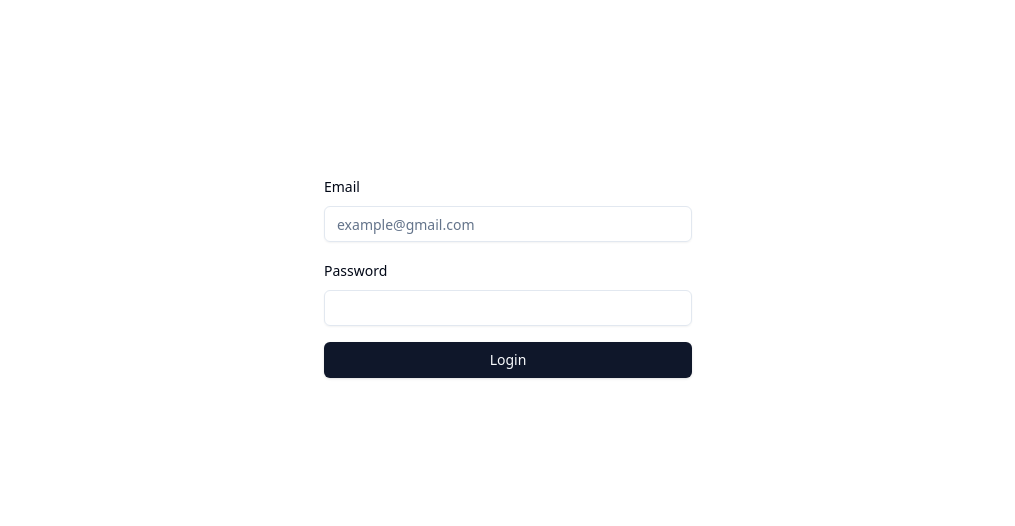
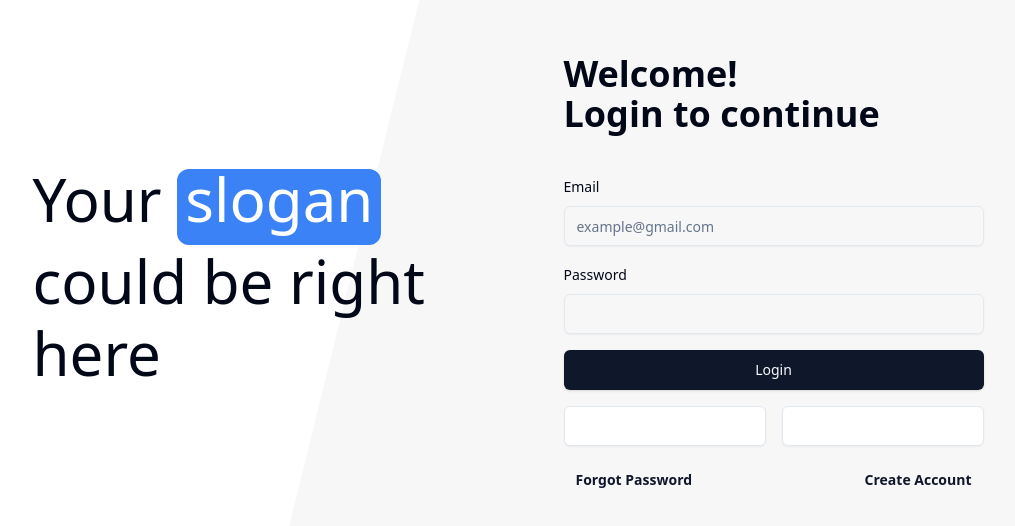
Before and after one commit to pticasolovey20/finance_dashboard, a Next.js app: page /auth/login in a window 1280 px wide. Shown: the part 124-650 px from the top of the page, without its empty margins (132-1147 px from the left). Built offline with nearby package versions, Linux system fonts and the light colour scheme.

Commit message:
updated design og auth pages with forms, fields and schemas

```diff
--- a/app/auth/layout.tsx
+++ b/app/auth/layout.tsx
@@ -1,4 +1,7 @@
 import { ReactNode } from "react";
+import { cn } from "@/lib/utils";
+
+import AuthPageDecoration from "@/components/AuthDecoration";
 
 interface IAuthLayoutProps {
   children: ReactNode;
@@ -6,8 +9,24 @@ interface IAuthLayoutProps {
 
 const AuthLayout = ({ children }: IAuthLayoutProps) => {
   return (
-    <main className="min-h-screen h-full flex items-center justify-center">
-      {children}
+    <main
+      className={cn(
+        "min-h-screen h-full relative",
+        "flex items-center justify-center overflow-hidden"
+      )}
+    >
+      <div
+        className={cn(
+          "absolute top-0 right-0 w-[70%] h-full",
+          "bg-[#f7f7f7] z-0 pointer-events-none",
+          "origin-bottom -skew-x-[13.9deg]"
+        )}
+      />
+
+      <div className="w-full h-full flex justify-center">
+        <AuthPageDecoration />
+        {children}
+      </div>
     </main>
   );
 };
--- a/app/auth/login/page.tsx
+++ b/app/auth/login/page.tsx
@@ -1,7 +1,20 @@
 import LoginForm from "@/components/forms/LoginForm";
+import ProvidersWrapper from "@/components/ProvidersWrapper";
+import ActionsWrapper from "@/components/ActionsWrapper";
 
 const LoginPage = () => {
-  return <LoginForm />;
+  return (
+    <div className="max-w-[420px] w-full flex flex-col justify-center z-10">
+      <h4 className="text-2xl md:text-4xl font-semibold mb-10">
+        Welcome! <br />
+        Login to continue
+      </h4>
+
+      <LoginForm />
+      <ProvidersWrapper />
+      <ActionsWrapper />
+    </div>
+  );
 };
 
 export default LoginPage;
--- a/app/auth/register/page.tsx
+++ b/app/auth/register/page.tsx
@@ -1,7 +1,12 @@
 import RegisterForm from "@/components/forms/RegisterForm";
 
 const RegisterPage = () => {
-  return <RegisterForm />;
+  return (
+    <div className="max-w-[420px] w-full flex flex-col justify-center z-10">
+      <h4 className="text-2xl md:text-4xl font-semibold mb-10">Register</h4>
+      <RegisterForm />
+    </div>
+  );
 };
 
 export default RegisterPage;
--- /dev/null
+++ b/components/ActionsWrapper.tsx
@@ -0,0 +1,24 @@
+import Link from "next/link";
+import { Button } from "@/components/ui/button";
+
+const ActionsWrapper = () => {
+  return (
+    <div className="flex justify-between">
+      <Button
+        variant="link"
+        className="min-w-[64px] py-2 px-3 font-semibold capitalize"
+      >
+        <Link href="#">Forgot Password</Link>
+      </Button>
+
+      <Button
+        variant="link"
+        className="min-w-[64px] py-2 px-3 font-semibold capitalize"
+      >
+        <Link href="/auth/register">Create Account</Link>
+      </Button>
+    </div>
+  );
+};
+
+export default ActionsWrapper;
--- /dev/null
+++ b/components/AuthDecoration.tsx
@@ -0,0 +1,19 @@
+import React, { lazy, Suspense } from "react";
+import dynamic from "next/dynamic";
+
+const Logo = dynamic(() => import("@/components/Logo"), { ssr: false });
+const Slogan = lazy(() => import("@/components/Slogan"));
+
+const AuthPageDecoration = () => {
+  return (
+    <div className="max-w-[479px] w-full hidden sm:flex flex-col justify-center mr-[52px] z-10">
+      <Logo />
+
+      <Suspense fallback={null}>
+        <Slogan />
+      </Suspense>
+    </div>
+  );
+};
+
+export default AuthPageDecoration;
--- /dev/null
+++ b/components/Logo.tsx
@@ -0,0 +1,16 @@
+import React from "react";
+import Image from "next/image";
+
+const Logo = () => {
+  const logo = null;
+
+  return (
+    logo && (
+      <div className="w-full h-[50px] relative overflow-hidden">
+        <Image loading="lazy" src={logo} alt="logo" height={50} />
+      </div>
+    )
+  );
+};
+
+export default Logo;
--- /dev/null
+++ b/components/ProvidersWrapper.tsx
@@ -0,0 +1,12 @@
+import { Button } from "@/components/ui/button";
+
+const ProvidersWrapper = () => {
+  return (
+    <div className="flex gap-4 my-4">
+      <Button variant="outline" className="w-full h-10"></Button>
+      <Button variant="outline" className="w-full h-10"></Button>
+    </div>
+  );
+};
+
+export default ProvidersWrapper;
--- /dev/null
+++ b/components/Slogan.tsx
@@ -0,0 +1,16 @@
+const Slogan = () => {
+  return (
+    <p className="font-medium text-5xl md:text-6xl !leading-[4.5rem] my-10">
+      Your&nbsp;
+      <span className="inline-block text-white text-5xl md:text-6xl rounded-xl px-2 pb-4 bg-blue-500">
+        slogan
+      </span>
+      <br />
+      could be right
+      <br />
+      here
+    </p>
+  );
+};
+
+export default Slogan;
--- a/components/forms/LoginForm.tsx
+++ b/components/forms/LoginForm.tsx
@@ -42,10 +42,7 @@ const LoginForm = () => {
 
   return (
     <Form {...form}>
-      <form
-        onSubmit={handleSubmit(onFormSubmit)}
-        className="max-w-[400px] w-full space-y-4 p-4"
-      >
+      <form onSubmit={handleSubmit(onFormSubmit)} className="w-full space-y-4">
         <FormField
           control={control}
           name="email"
@@ -54,7 +51,11 @@ const LoginForm = () => {
               <FormLabel>Email</FormLabel>
 
               <FormControl>
-                <Input placeholder="example@gmail.com" {...field} />
+                <Input
+                  {...field}
+                  className="h-10"
+                  placeholder="example@gmail.com"
+                />
               </FormControl>
 
               <FormMessage />
@@ -70,7 +71,7 @@ const LoginForm = () => {
               <FormLabel>Password</FormLabel>
 
               <FormControl>
-                <Input {...field} type="password" />
+                <Input {...field} type="password" className="h-10" />
               </FormControl>
 
               <FormMessage />
@@ -78,7 +79,7 @@ const LoginForm = () => {
           )}
         />
 
-        <Button type="submit" disabled={isPending} className="w-full">
+        <Button type="submit" disabled={isPending} className="w-full h-10">
           Login
         </Button>
       </form>
--- a/components/forms/RegisterForm.tsx
+++ b/components/forms/RegisterForm.tsx
@@ -25,8 +25,11 @@ const RegisterForm = () => {
   const form = useForm({
     resolver: zodResolver(RegisterSchema),
     defaultValues: {
+      firstName: "",
+      lastName: "",
       email: "",
       password: "",
+      confirmPassword: "",
     },
   });
 
@@ -42,10 +45,39 @@ const RegisterForm = () => {
 
   return (
     <Form {...form}>
-      <form
-        onSubmit={handleSubmit(onFormSubmit)}
-        className="max-w-[400px] w-full space-y-4 p-4"
-      >
+      <form onSubmit={handleSubmit(onFormSubmit)} className="w-full space-y-4">
+        <FormField
+          control={control}
+          name="firstName"
+          render={({ field }) => (
+            <FormItem>
+              <FormLabel>First Name</FormLabel>
+
+              <FormControl>
+                <Input {...field} className="h-10" placeholder="Jhon" />
+              </FormControl>
+
+              <FormMessage />
+            </FormItem>
+          )}
+        />
+
+        <FormField
+          control={control}
+          name="lastName"
+          render={({ field }) => (
+            <FormItem>
+              <FormLabel>Last Name</FormLabel>
+
+              <FormControl>
+                <Input {...field} className="h-10" placeholder="Doe" />
+              </FormControl>
+
+              <FormMessage />
+            </FormItem>
+          )}
+        />
+
         <FormField
           control={control}
           name="email"
@@ -54,7 +86,11 @@ const RegisterForm = () => {
               <FormLabel>Email</FormLabel>
 
               <FormControl>
-                <Input placeholder="example@gmail.com" {...field} />
+                <Input
+                  {...field}
+                  className="h-10"
+                  placeholder="example@gmail.com"
+                />
               </FormControl>
 
               <FormMessage />
@@ -70,7 +106,7 @@ const RegisterForm = () => {
               <FormLabel>Password</FormLabel>
 
               <FormControl>
-                <Input {...field} type="password" />
+                <Input {...field} type="password" className="h-10" />
               </FormControl>
 
               <FormMessage />
@@ -78,7 +114,23 @@ const RegisterForm = () => {
           )}
         />
 
-        <Button type="submit" disabled={isPending} className="w-full">
+        <FormField
+          control={control}
+          name="confirmPassword"
+          render={({ field }) => (
+            <FormItem>
+              <FormLabel>Confirm Password</FormLabel>
+
+              <FormControl>
+                <Input {...field} type="password" className="h-10" />
+              </FormControl>
+
+              <FormMessage />
+            </FormItem>
+          )}
+        />
+
+        <Button type="submit" disabled={isPending} className="w-full h-10">
           Register
         </Button>
       </form>
--- a/schemas/authSchema.ts
+++ b/schemas/authSchema.ts
@@ -1,19 +1,47 @@
 import * as zod from "zod";
 
-export const RegisterSchema = zod.object({
-  email: zod.string().email({ message: "message" }),
+export const RegisterSchema = zod
+  .object({
+    firstName: zod
+      .string({ required_error: "Required field" })
+      .min(2, { message: "Minimum length is 2" })
+      .max(30, { message: "Maximum length is 30" }),
+
+    lastName: zod
+      .string({ required_error: "Required field" })
+      .min(2, { message: "Minimum length is 2" }),
+
+    email: zod.string({ required_error: "Required field" }).email({
+      message: "Not a valid email address",
+    }),
+
+    password: zod
+      .string({ required_error: "Required field" })
+      .min(8, {
+        message:
+          "Password must be at least 8 english characters, and contain 1 uppercase, 1 lowercase and 1 digit",
+      })
+      .regex(/^(?=.*[A-Z])(?=.*[a-z])(?=.*\d).{8,}$/, {
+        message:
+          "Password must be at least 8 english characters, and contain 1 uppercase, 1 lowercase and 1 digit",
+      }),
+
+    confirmPassword: zod.string({ required_error: "Required field" }),
+  })
+  .refine((data) => data.password === data.confirmPassword, {
+    path: ["confirmPassword"],
+    message: "Passwords must match",
+  });
+
+export const LoginSchema = zod.object({
+  email: zod.string({ required_error: "Required field" }).email({
+    message: "Not a valid email address",
+  }),
 
   password: zod
-    .string()
-    .min(2, { message: "message" })
-    .max(30, { message: "message" }),
+    .string({ required_error: "Required field" })
+    .regex(/^(?=.*[A-Z])(?=.*[a-z])(?=.*\d).{8,}$/, {
+      message:
+        "Password must be at least 8 english characters, and contain 1 uppercase, 1 lowercase and 1 digit",
+    }),
 });
-
-export const LoginSchema = zod.object({
-  email: zod.string().email({ message: "message" }),
-
-  password: zod
-    .string()
-    .min(2, { message: "message" })
-    .max(30, { message: "message" }),
-});
```
